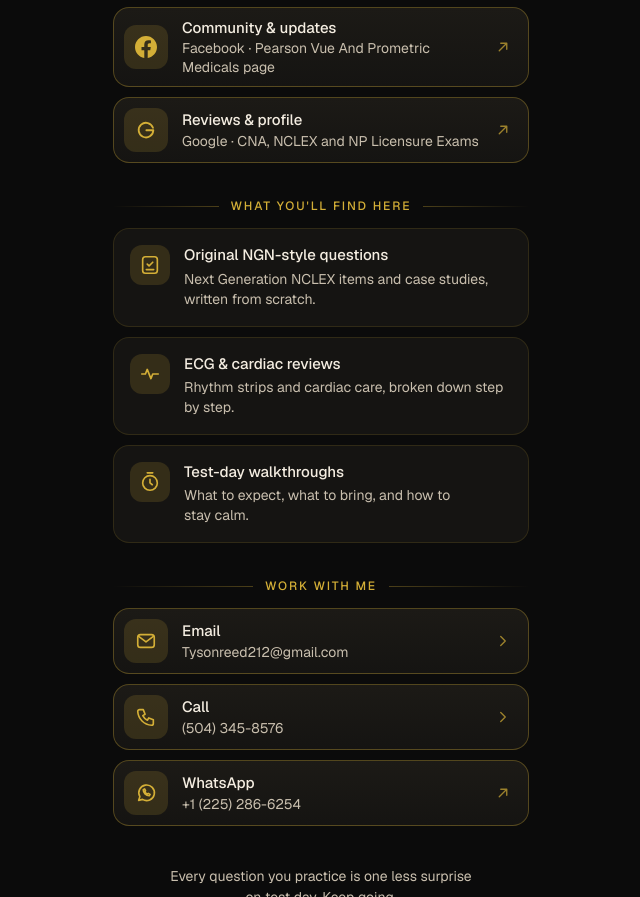
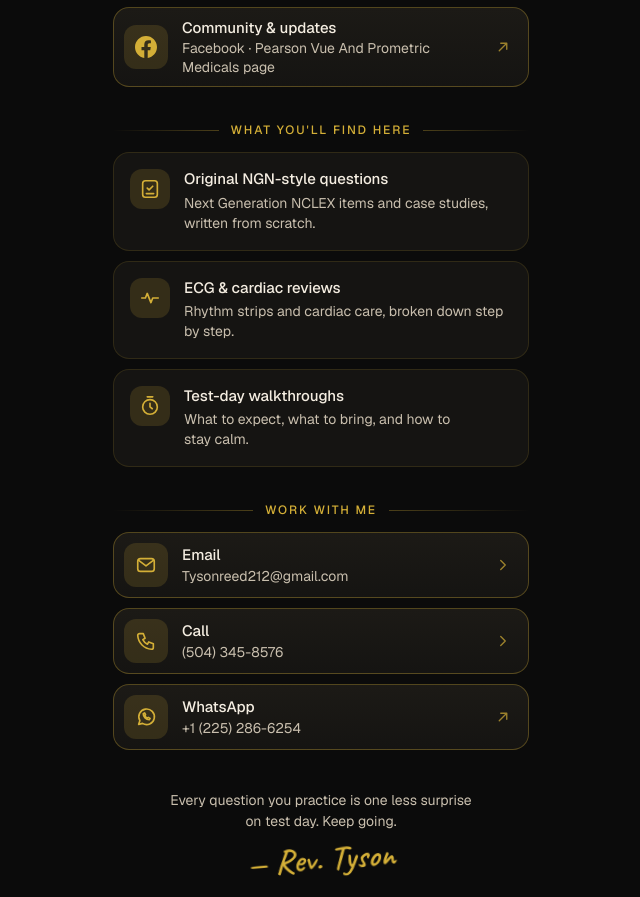
Before and after one commit to tysonreed212-glitch/tysonreed212-glitch.github.io, a plain HTML site: page index.html in a window 1280 px wide. Shown: the part 1269-2166 px from the top of the page, without its empty margins (319-959 px from the left). Drawn offline with nearby package versions, Linux system fonts and the light colour scheme.

Commit message:
Remove dead Google Maps link card (suspended profile shows blank listing)

```diff
--- a/index.html
+++ b/index.html
@@ -401,13 +401,6 @@
                 <svg class="x-arrow" width="18" height="18" viewBox="0 0 24 24" fill="none" stroke="currentColor" stroke-width="1.8" stroke-linecap="round" stroke-linejoin="round" aria-hidden="true"><path d="M7 17 17 7M9 7h8v8"/></svg>
               </a>
             </li>
-            <li class="x-in" style="--i: 9">
-              <a class="x-link" href="https://www.google.com/maps?cid=15937472791733257529" target="_blank" rel="noopener">
-                <span class="x-ico"><svg viewBox="0 0 24 24" fill="none" stroke="currentColor" stroke-width="2" stroke-linecap="round" aria-hidden="true"><path d="M20 12.3h-7.6M19.6 9.6A8 8 0 1 0 20 12.3"/></svg></span>
-                <span class="x-link__text"><span class="x-link__title">Reviews &amp; profile</span><span class="x-link__sub">Google · CNA, NCLEX and NP Licensure Exams</span></span>
-                <svg class="x-arrow" width="18" height="18" viewBox="0 0 24 24" fill="none" stroke="currentColor" stroke-width="1.8" stroke-linecap="round" stroke-linejoin="round" aria-hidden="true"><path d="M7 17 17 7M9 7h8v8"/></svg>
-              </a>
-            </li>
           </ul>
         </section>
 
```
